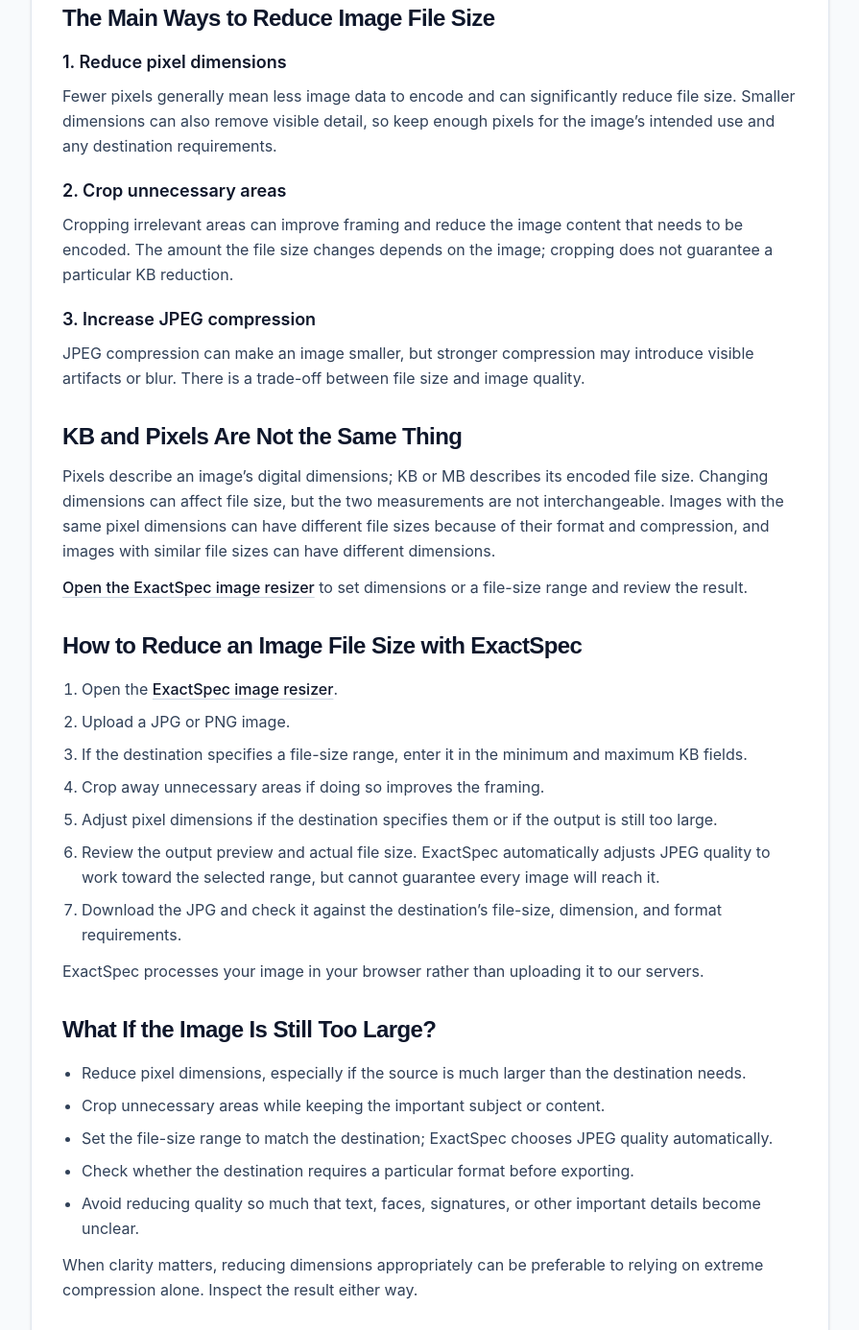
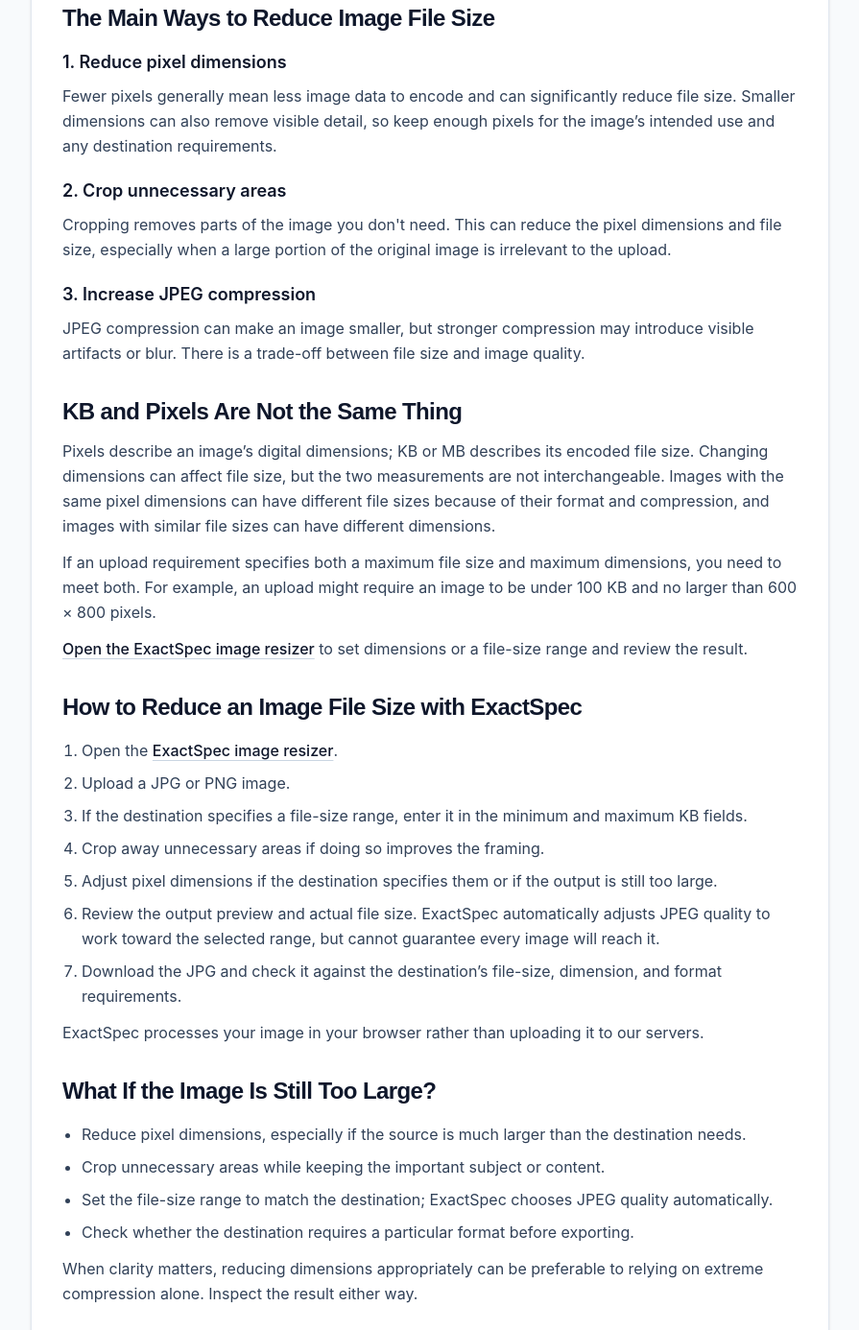
Before and after one commit to RitabrataPatra/image-resizer, an Astro site: page /guides/reduce-image-file-size in a window 1280 px wide. Shown: the part 443-1829 px from the top of the page at 96% size, without its empty margins (192-1087 px from the left). Built offline with nearby package versions, Linux system fonts and the light colour scheme; Astro itself is replaced by a stand-in of ours.

Commit message:
updated reduce image file size.astro

```diff
--- a/src/pages/guides/reduce-image-file-size.astro
+++ b/src/pages/guides/reduce-image-file-size.astro
@@ -39,7 +39,7 @@
             <div>
               <h3 class="text-lg font-semibold text-slate-900">2. Crop unnecessary areas</h3>
               <p class="mt-2">
-                Cropping irrelevant areas can improve framing and reduce the image content that needs to be encoded. The amount the file size changes depends on the image; cropping does not guarantee a particular KB reduction.
+              Cropping removes parts of the image you don't need. This can reduce the pixel dimensions and file size, especially when a large portion of the original image is irrelevant to the upload.
               </p>
             </div>
             <div>
@@ -55,6 +55,9 @@
           <h2 class="text-2xl font-bold tracking-tight text-slate-900">KB and Pixels Are Not the Same Thing</h2>
           <p class="mt-3">
             Pixels describe an image’s digital dimensions; KB or MB describes its encoded file size. Changing dimensions can affect file size, but the two measurements are not interchangeable. Images with the same pixel dimensions can have different file sizes because of their format and compression, and images with similar file sizes can have different dimensions.
+          </p>
+          <p class="mt-3">
+            If an upload requirement specifies both a maximum file size and maximum dimensions, you need to meet both. For example, an upload might require an image to be under 100 KB and no larger than 600 × 800 pixels.
           </p>
           <p class="mt-3">
             <a href="/" class="font-medium text-slate-900 underline decoration-slate-300 underline-offset-4 hover:text-slate-700">Open the ExactSpec image resizer</a>
@@ -85,7 +88,7 @@
             <li>Crop unnecessary areas while keeping the important subject or content.</li>
             <li>Set the file-size range to match the destination; ExactSpec chooses JPEG quality automatically.</li>
             <li>Check whether the destination requires a particular format before exporting.</li>
-            <li>Avoid reducing quality so much that text, faces, signatures, or other important details become unclear.</li>
+
           </ul>
           <p class="mt-3">
             When clarity matters, reducing dimensions appropriately can be preferable to relying on extreme compression alone. Inspect the result either way.
@@ -143,10 +146,6 @@
               <h3 class="text-lg font-semibold text-slate-900">Will reducing an image to a smaller file size reduce quality?</h3>
               <p class="mt-2">It can. Smaller dimensions reduce available detail, and stronger JPEG compression can cause artifacts or blur. Inspect the result and choose a size that meets the destination’s rules while keeping important details clear.</p>
             </div>
-            <div>
-              <h3 class="text-lg font-semibold text-slate-900">What should I do if my image is still above the required size?</h3>
-              <p class="mt-2">Try reducing dimensions, cropping unnecessary areas, and adjusting the file-size range so the tool can use different JPEG compression. Review the output after each change and make sure it still meets the destination’s other requirements.</p>
-            </div>
           </div>
         </section>
       </div>
```
